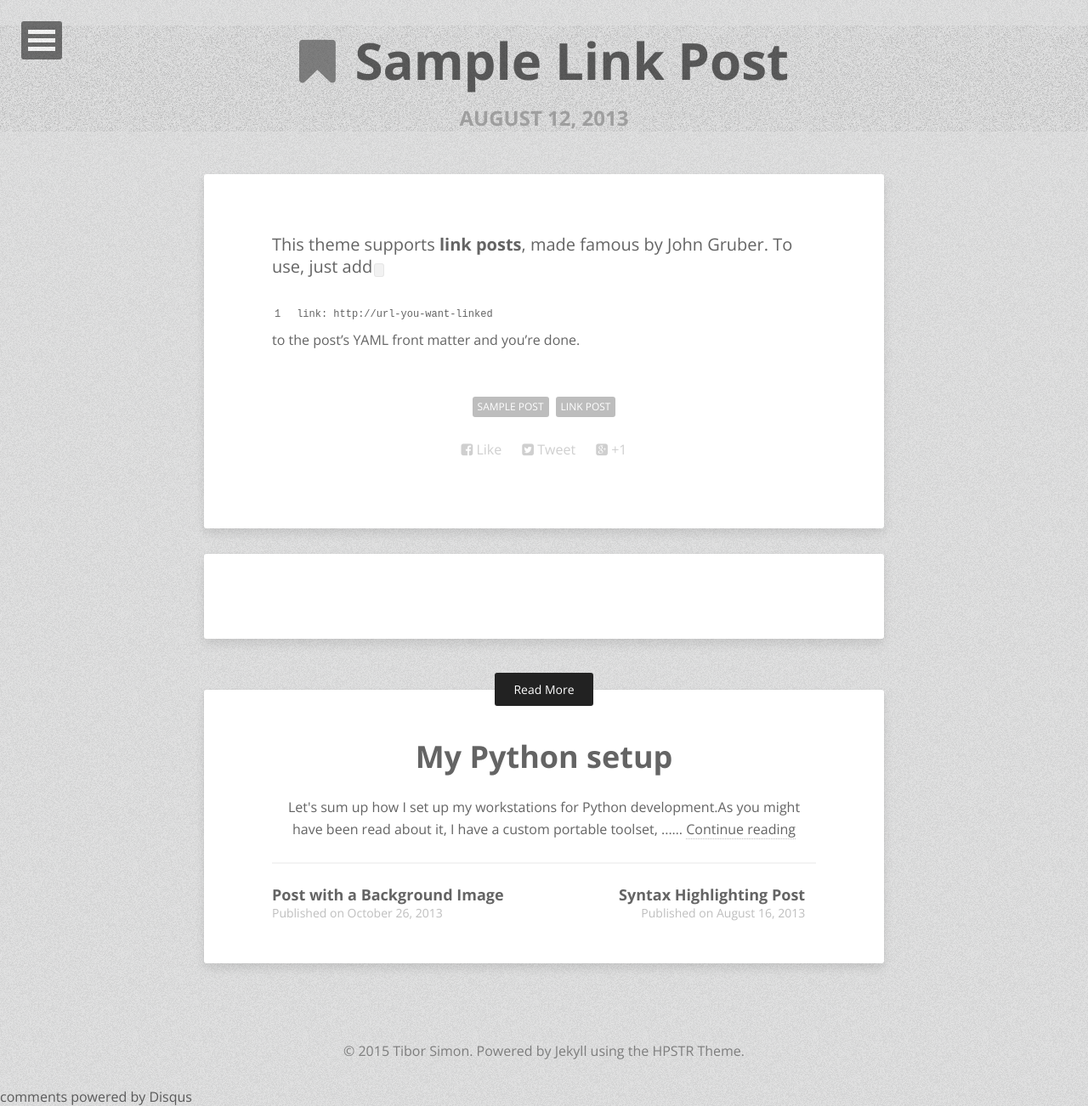
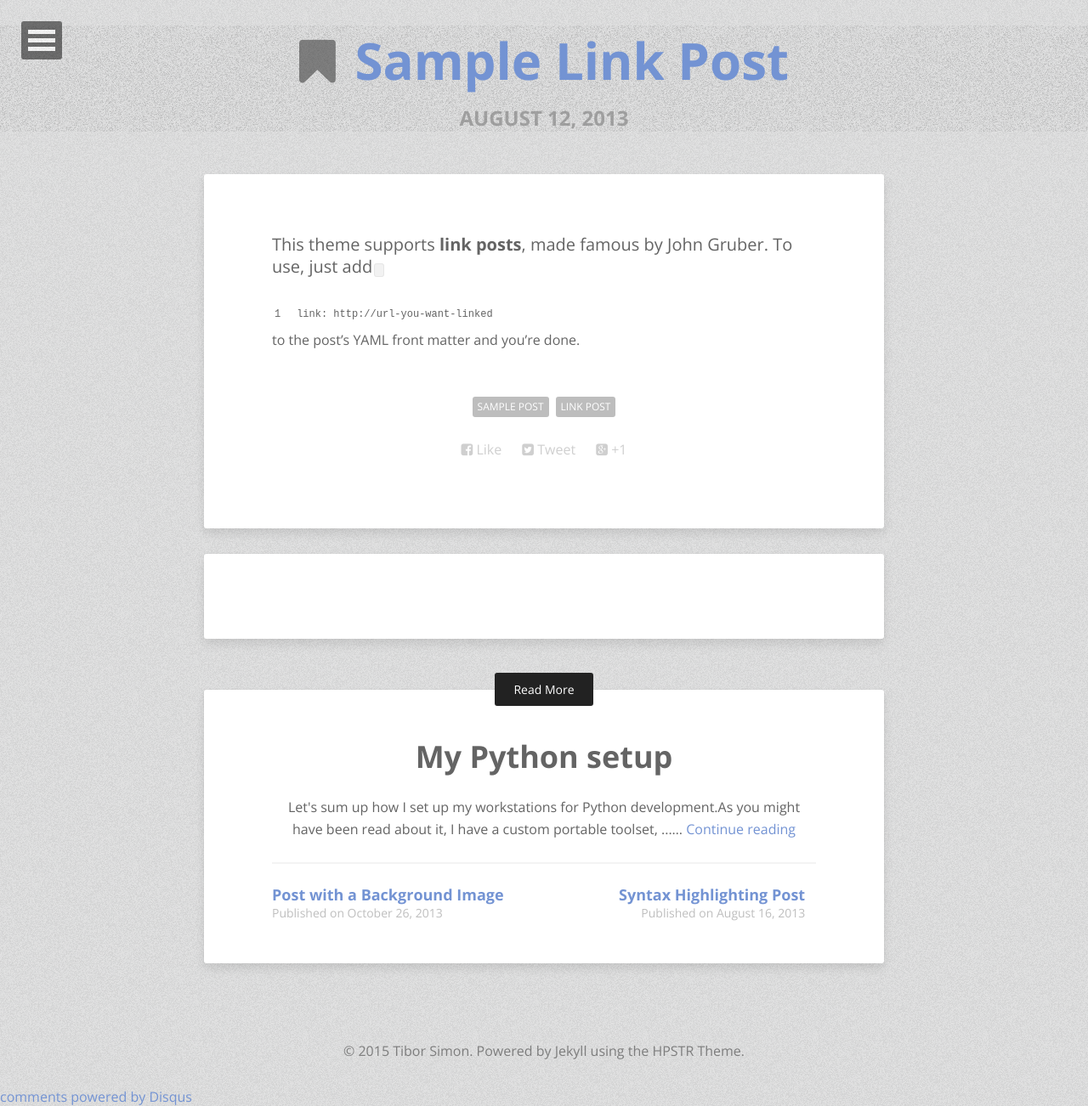
Before and after one commit to tiborsimon/tiborsimon.github.io, a Jekyll site: the page built from _posts/2013-08-12-sample-link-post.md, in a window 1280 px wide. Shown: the whole page at 85% size. Built offline with Jekyll 4.4.1, drawn with Linux system fonts in a browser that asks for light colours; nearby versions of some CDN libraries; comment, search, counter and statistics services are not loaded.

Commit message:
link color

```diff
--- a/_sass/_variables.scss
+++ b/_sass/_variables.scss
@@ -28,7 +28,7 @@ $comp-color 	 		   : complement(#222);
 $border-color    		 : lighten($base-color,60);
 $white           		 : #fff;
 $black           		 : #000;
-$link-color 		     : rgba(#222,0.7);
+$link-color 		     : #7393d3;
 
 $primary			       : #222;
 $success			       : #5cb85c;
```
